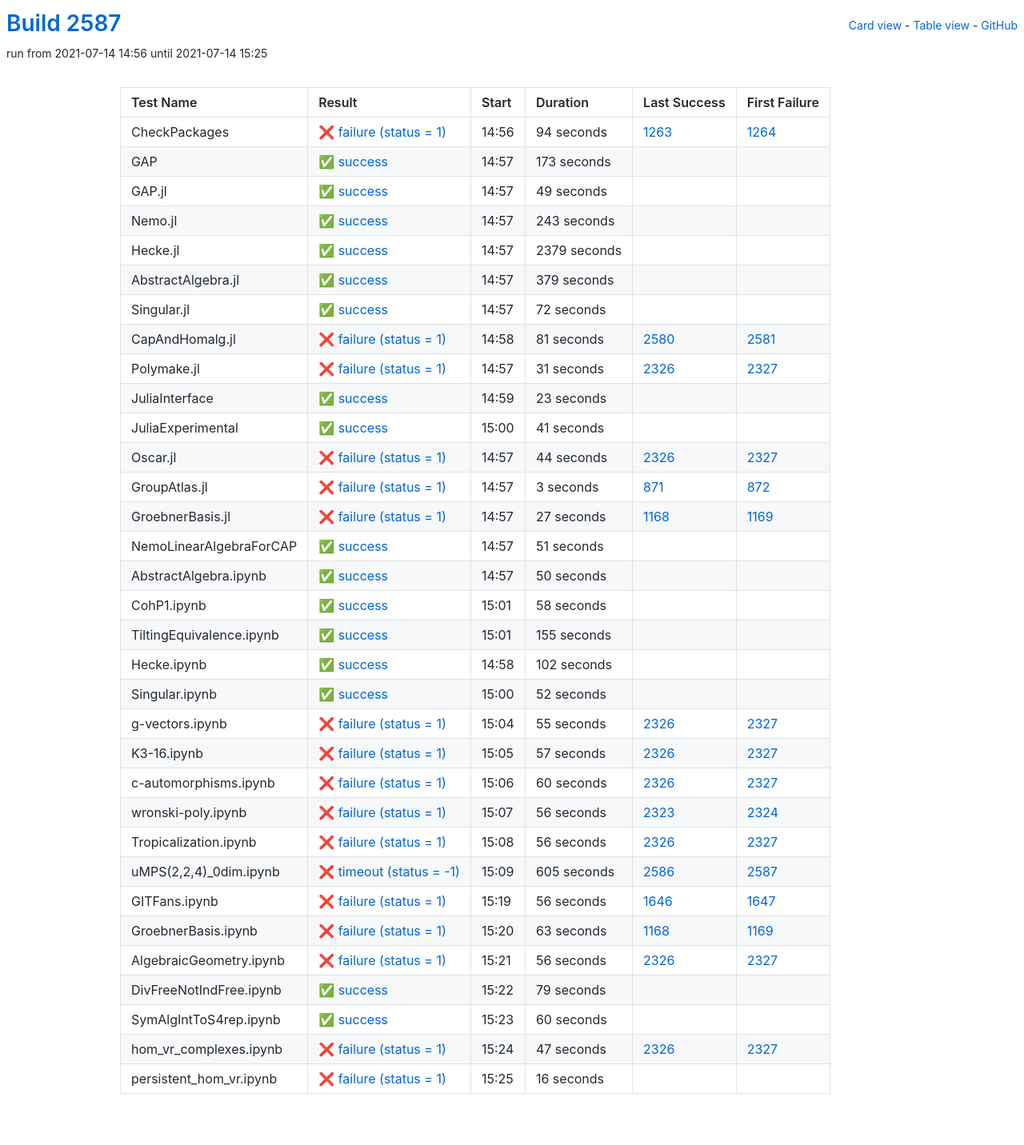
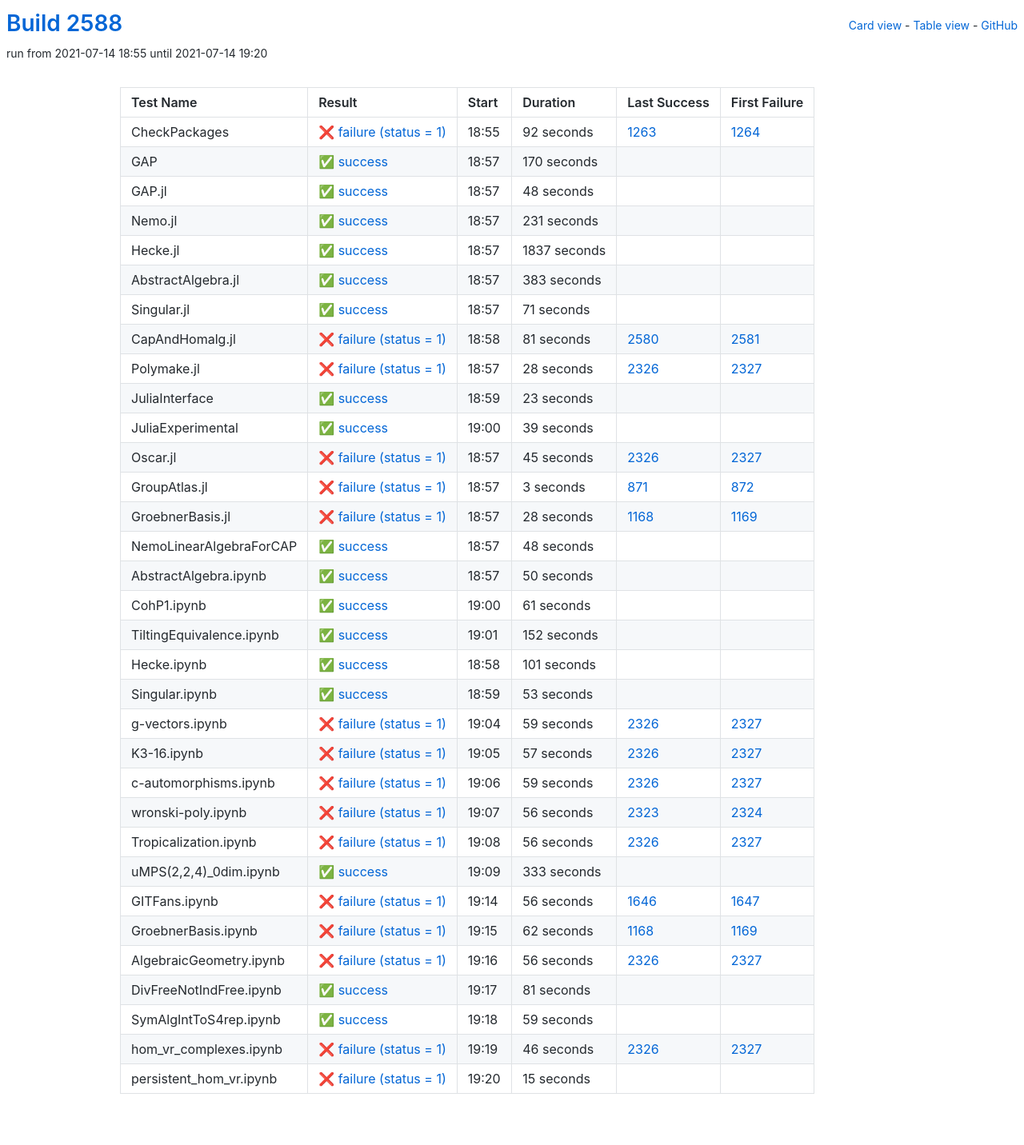
Before and after one commit to oscar-system/oscar-ci-status-stable, a Jekyll site: the page built from table.html, in a window 1280 px wide. Shown: the whole page at 80% size. Built offline with Jekyll 4.4.1, drawn with Linux system fonts in a browser that asks for light colours.

Commit message:
Build #2588

```diff
--- a/_data/ci.yml
+++ b/_data/ci.yml
@@ -1,6 +1,6 @@
 ---
-build: 2587
-build_url: https://oscarci.mathematik.uni-kl.de/job/oscar-stable/2587/
+build: 2588
+build_url: https://oscarci.mathematik.uni-kl.de/job/oscar-stable/2588/
 job: oscar-stable
 organization: oscar-system
 repo: oscar-ci-status-stable
@@ -8,92 +8,92 @@ repourl: https://github.com/oscar-system/oscar-ci-status-stable
 tests:
 - name: CheckPackages
   id: checkpackages
-  log: https://oscarci.mathematik.uni-kl.de/job/oscar-stable/2587/artifact/logs/build-2587/CheckPackages.log
-  start: 2021-07-14 14:56
+  log: https://oscarci.mathematik.uni-kl.de/job/oscar-stable/2588/artifact/logs/build-2588/CheckPackages.log
+  start: 2021-07-14 18:55
   success: false
   exitcode: 1
   status: failure
-  duration: 94
+  duration: 92
   last_success: 1263
   last_success_url: https://oscarci.mathematik.uni-kl.de/job/oscar-stable/1263/
   first_failure: 1264
   first_failure_url: https://oscarci.mathematik.uni-kl.de/job/oscar-stable/1264/
 - name: GAP
   id: gap
-  log: https://oscarci.mathematik.uni-kl.de/job/oscar-stable/2587/artifact/logs/build-2587/GAP.log
-  start: 2021-07-14 14:57
+  log: https://oscarci.mathematik.uni-kl.de/job/oscar-stable/2588/artifact/logs/build-2588/GAP.log
+  start: 2021-07-14 18:57
   success: true
   exitcode: 0
   status: success
-  duration: 173
+  duration: 170
   last_success: false
   last_success_url:
   first_failure: false
   first_failure_url:
 - name: GAP.jl
   id: gap-jl
-  log: https://oscarci.mathematik.uni-kl.de/job/oscar-stable/2587/artifact/logs/build-2587/GAP.jl.log
-  start: 2021-07-14 14:57
+  log: https://oscarci.mathematik.uni-kl.de/job/oscar-stable/2588/artifact/logs/build-2588/GAP.jl.log
+  start: 2021-07-14 18:57
   success: true
   exitcode: 0
   status: success
-  duration: 49
+  duration: 48
   last_success: false
   last_success_url:
   first_failure: false
   first_failure_url:
 - name: Nemo.jl
   id: nemo-jl
-  log: https://oscarci.mathematik.uni-kl.de/job/oscar-stable/2587/artifact/logs/build-2587/Nemo.jl.log
-  start: 2021-07-14 14:57
+  log: https://oscarci.mathematik.uni-kl.de/job/oscar-stable/2588/artifact/logs/build-2588/Nemo.jl.log
+  start: 2021-07-14 18:57
   success: true
   exitcode: 0
   status: success
-  duration: 243
+  duration: 231
   last_success: false
   last_success_url:
   first_failure: false
   first_failure_url:
 - name: Hecke.jl
   id: hecke-jl
-  log: https://oscarci.mathematik.uni-kl.de/job/oscar-stable/2587/artifact/logs/build-2587/Hecke.jl.log
-  start: 2021-07-14 14:57
+  log: https://oscarci.mathematik.uni-kl.de/job/oscar-stable/2588/artifact/logs/build-2588/Hecke.jl.log
+  start: 2021-07-14 18:57
   success: true
   exitcode: 0
   status: success
-  duration: 2379
+  duration: 1837
   last_success: false
   last_success_url:
   first_failure: false
   first_failure_url:
 - name: AbstractAlgebra.jl
   id: abstractalgebra-jl
-  log: https://oscarci.mathematik.uni-kl.de/job/oscar-stable/2587/artifact/logs/build-2587/AbstractAlgebra.jl.log
-  start: 2021-07-14 14:57
+  log: https://oscarci.mathematik.uni-kl.de/job/oscar-stable/2588/artifact/logs/build-2588/AbstractAlgebra.jl.log
+  start: 2021-07-14 18:57
   success: true
   exitcode: 0
   status: success
-  duration: 379
+  duration: 383
   last_success: false
   last_success_url:
   first_failure: false
   first_failure_url:
 - name: Singular.jl
   id: singular-jl
-  log: https://oscarci.mathematik.uni-kl.de/job/oscar-stable/2587/artifact/logs/build-2587/Singular.jl.log
-  start: 2021-07-14 14:57
+  log: https://oscarci.mathematik.uni-kl.de/job/oscar-stable/2588/artifact/logs/build-2588/Singular.jl.log
+  start: 2021-07-14 18:57
   success: true
   exitcode: 0
   status: success
-  duration: 72
+  duration: 71
   last_success: false
   last_success_url:
   first_failure: false
   first_failure_url:
 - name: CapAndHomalg.jl
   id: capandhomalg-jl
-  log: https://oscarci.mathematik.uni-kl.de/job/oscar-stable/2587/artifact/logs/build-2587/CapAndHomalg.jl.log
-  start: 2021-07-14 14:58
+  log: https://oscarci.mathematik.uni-kl.de/job/oscar-stable/2588/artifact/logs/build-2588/CapAndHomalg.jl.log
+  start: 2021-07-14 18:58
   success: false
   exitcode: 1
   status: failure
@@ -104,20 +104,20 @@ tests:
   first_failure_url: https://oscarci.mathematik.uni-kl.de/job/oscar-stable/2581/
 - name: Polymake.jl
   id: polymake-jl
-  log: https://oscarci.mathematik.uni-kl.de/job/oscar-stable/2587/artifact/logs/build-2587/Polymake.jl.log
-  start: 2021-07-14 14:57
+  log: https://oscarci.mathematik.uni-kl.de/job/oscar-stable/2588/artifact/logs/build-2588/Polymake.jl.log
+  start: 2021-07-14 18:57
   success: false
   exitcode: 1
   status: failure
-  duration: 31
+  duration: 28
   last_success: 2326
   last_success_url: https://oscarci.mathematik.uni-kl.de/job/oscar-stable/2326/
   first_failure: 2327
   first_failure_url: https://oscarci.mathematik.uni-kl.de/job/oscar-stable/2327/
 - name: JuliaInterface
   id: juliainterface
-  log: https://oscarci.mathematik.uni-kl.de/job/oscar-stable/2587/artifact/logs/build-2587/JuliaInterface.log
-  start: 2021-07-14 14:59
+  log: https://oscarci.mathematik.uni-kl.de/job/oscar-stable/2588/artifact/logs/build-2588/JuliaInterface.log
+  start: 2021-07-14 18:59
   success: true
   exitcode: 0
   status: success
@@ -128,32 +128,32 @@ tests:
   first_failure_url:
 - name: JuliaExperimental
   id: juliaexperimental
-  log: https://oscarci.mathematik.uni-kl.de/job/oscar-stable/2587/artifact/logs/build-2587/JuliaExperimental.log
-  start: 2021-07-14 15:00
+  log: https://oscarci.mathematik.uni-kl.de/job/oscar-stable/2588/artifact/logs/build-2588/JuliaExperimental.log
+  start: 2021-07-14 19:00
   success: true
   exitcode: 0
   status: success
-  duration: 41
+  duration: 39
   last_success: false
   last_success_url:
   first_failure: false
   first_failure_url:
 - name: Oscar.jl
   id: oscar-jl
-  log: https://oscarci.mathematik.uni-kl.de/job/oscar-stable/2587/artifact/logs/build-2587/Oscar.jl.log
-  start: 2021-07-14 14:57
+  log: https://oscarci.mathematik.uni-kl.de/job/oscar-stable/2588/artifact/logs/build-2588/Oscar.jl.log
+  start: 2021-07-14 18:57
   success: false
   exitcode: 1
   status: failure
-  duration: 44
+  duration: 45
   last_success: 2326
   last_success_url: https://oscarci.mathematik.uni-kl.de/job/oscar-stable/2326/
   first_failure: 2327
   first_failure_url: https://oscarci.mathematik.uni-kl.de/job/oscar-stable/2327/
 - name: GroupAtlas.jl
   id: groupatlas-jl
-  log: https://oscarci.mathematik.uni-kl.de/job/oscar-stable/2587/artifact/logs/build-2587/GroupAtlas.jl.log
-  start: 2021-07-14 14:57
+  log: https://oscarci.mathematik.uni-kl.de/job/oscar-stable/2588/artifact/logs/build-2588/GroupAtlas.jl.log
+  start: 2021-07-14 18:57
   success: false
   exitcode: 1
   status: failure
@@ -164,32 +164,32 @@ tests:
   first_failure_url: https://oscarci.mathematik.uni-kl.de/job/oscar-stable/872/
 - name: GroebnerBasis.jl
   id: groebnerbasis-jl
-  log: https://oscarci.mathematik.uni-kl.de/job/oscar-stable/2587/artifact/logs/build-2587/GroebnerBasis.jl.log
-  start: 2021-07-14 14:57
+  log: https://oscarci.mathematik.uni-kl.de/job/oscar-stable/2588/artifact/logs/build-2588/GroebnerBasis.jl.log
+  start: 2021-07-14 18:57
   success: false
   exitcode: 1
   status: failure
-  duration: 27
+  duration: 28
   last_success: 1168
   last_success_url: https://oscarci.mathematik.uni-kl.de/job/oscar-stable/1168/
   first_failure: 1169
   first_failure_url: https://oscarci.mathematik.uni-kl.de/job/oscar-stable/1169/
 - name: NemoLinearAlgebraForCAP
   id: nemolinearalgebraforcap
-  log: https://oscarci.mathematik.uni-kl.de/job/oscar-stable/2587/artifact/logs/build-2587/NemoLinearAlgebraForCAP.log
-  start: 2021-07-14 14:57
+  log: https://oscarci.mathematik.uni-kl.de/job/oscar-stable/2588/artifact/logs/build-2588/NemoLinearAlgebraForCAP.log
+  start: 2021-07-14 18:57
   success: true
   exitcode: 0
   status: success
-  duration: 51
+  duration: 48
   last_success: false
   last_success_url:
   first_failure: false
   first_failure_url:
 - name: AbstractAlgebra.ipynb
   id: abstractalgebra-ipynb
-  log: https://oscarci.mathematik.uni-kl.de/job/oscar-stable/2587/artifact/logs/build-2587/AbstractAlgebra.ipynb.log
-  start: 2021-07-14 14:57
+  log: https://oscarci.mathematik.uni-kl.de/job/oscar-stable/2588/artifact/logs/build-2588/AbstractAlgebra.ipynb.log
+  start: 2021-07-14 18:57
   success: true
   exitcode: 0
   status: success
@@ -200,68 +200,68 @@ tests:
   first_failure_url:
 - name: CohP1.ipynb
   id: cohp1-ipynb
-  log: https://oscarci.mathematik.uni-kl.de/job/oscar-stable/2587/artifact/logs/build-2587/CohP1.ipynb.log
-  start: 2021-07-14 15:01
+  log: https://oscarci.mathematik.uni-kl.de/job/oscar-stable/2588/artifact/logs/build-2588/CohP1.ipynb.log
+  start: 2021-07-14 19:00
   success: true
   exitcode: 0
   status: success
-  duration: 58
+  duration: 61
   last_success: false
   last_success_url:
   first_failure: false
   first_failure_url:
 - name: TiltingEquivalence.ipynb
   id: tiltingequivalence-ipynb
-  log: https://oscarci.mathematik.uni-kl.de/job/oscar-stable/2587/artifact/logs/build-2587/TiltingEquivalence.ipynb.log
-  start: 2021-07-14 15:01
+  log: https://oscarci.mathematik.uni-kl.de/job/oscar-stable/2588/artifact/logs/build-2588/TiltingEquivalence.ipynb.log
+  start: 2021-07-14 19:01
   success: true
   exitcode: 0
   status: success
-  duration: 155
+  duration: 152
   last_success: false
   last_success_url:
   first_failure: false
   first_failure_url:
 - name: Hecke.ipynb
   id: hecke-ipynb
-  log: https://oscarci.mathematik.uni-kl.de/job/oscar-stable/2587/artifact/logs/build-2587/Hecke.ipynb.log
-  start: 2021-07-14 14:58
+  log: https://oscarci.mathematik.uni-kl.de/job/oscar-stable/2588/artifact/logs/build-2588/Hecke.ipynb.log
+  start: 2021-07-14 18:58
   success: true
   exitcode: 0
   status: success
-  duration: 102
+  duration: 101
   last_success: false
   last_success_url:
   first_failure: false
   first_failure_url:
 - name: Singular.ipynb
   id: singular-ipynb
-  log: https://oscarci.mathematik.uni-kl.de/job/oscar-stable/2587/artifact/logs/build-2587/Singular.ipynb.log
-  start: 2021-07-14 15:00
+  log: https://oscarci.mathematik.uni-kl.de/job/oscar-stable/2588/artifact/logs/build-2588/Singular.ipynb.log
+  start: 2021-07-14 18:59
   success: true
   exitcode: 0
   status: success
-  duration: 52
+  duration: 53
   last_success: false
   last_success_url:
   first_failure: false
   first_failure_url:
 - name: g-vectors.ipynb
   id: g-vectors-ipynb
-  log: https://oscarci.mathematik.uni-kl.de/job/oscar-stable/2587/artifact/logs/build-2587/g-vectors.ipynb.log
-  start: 2021-07-14 15:04
+  log: https://oscarci.mathematik.uni-kl.de/job/oscar-stable/2588/artifact/logs/build-2588/g-vectors.ipynb.log
+  start: 2021-07-14 19:04
   success: false
   exitcode: 1
   status: failure
-  duration: 55
+  duration: 59
   last_success: 2326
   last_success_url: https://oscarci.mathematik.uni-kl.de/job/oscar-stable/2326/
   first_failure: 2327
   first_failure_url: https://oscarci.mathematik.uni-kl.de/job/oscar-stable/2327/
 - name: K3-16.ipynb
   id: k3-16-ipynb
-  log: https://oscarci.mathematik.uni-kl.de/job/oscar-stable/2587/artifact/logs/build-2587/K3-16.ipynb.log
-  start: 2021-07-14 15:05
+  log: https://oscarci.mathematik.uni-kl.de/job/oscar-stable/2588/artifact/logs/build-2588/K3-16.ipynb.log
+  start: 2021-07-14 19:05
   success: false
   exitcode: 1
   status: failure
@@ -272,20 +272,20 @@ tests:
   first_failure_url: https://oscarci.mathematik.uni-kl.de/job/oscar-stable/2327/
 - name: c-automorphisms.ipynb
   id: c-automorphisms-ipynb
-  log: https://oscarci.mathematik.uni-kl.de/job/oscar-stable/2587/artifact/logs/build-2587/c-automorphisms.ipynb.log
-  start: 2021-07-14 15:06
+  log: https://oscarci.mathematik.uni-kl.de/job/oscar-stable/2588/artifact/logs/build-2588/c-automorphisms.ipynb.log
+  start: 2021-07-14 19:06
   success: false
   exitcode: 1
   status: failure
-  duration: 60
+  duration: 59
   last_success: 2326
   last_success_url: https://oscarci.mathematik.uni-kl.de/job/oscar-stable/2326/
   first_failure: 2327
   first_failure_url: https://oscarci.mathematik.uni-kl.de/job/oscar-stable/2327/
 - name: wronski-poly.ipynb
   id: wronski-poly-ipynb
-  log: https://oscarci.mathematik.uni-kl.de/job/oscar-stable/2587/artifact/logs/build-2587/wronski-poly.ipynb.log
-  start: 2021-07-14 15:07
+  log: https://oscarci.mathematik.uni-kl.de/job/oscar-stable/2588/artifact/logs/build-2588/wronski-poly.ipynb.log
+  start: 2021-07-14 19:07
   success: false
   exitcode: 1
   status: failure
@@ -296,8 +296,8 @@ tests:
   first_failure_url: https://oscarci.mathematik.uni-kl.de/job/oscar-stable/2324/
 - name: Tropicalization.ipynb
   id: tropicalization-ipynb
-  log: https://oscarci.mathematik.uni-kl.de/job/oscar-stable/2587/artifact/logs/build-2587/Tropicalization.ipynb.log
-  start: 2021-07-14 15:08
+  log: https://oscarci.mathematik.uni-kl.de/job/oscar-stable/2588/artifact/logs/build-2588/Tropicalization.ipynb.log
+  start: 2021-07-14 19:08
   success: false
   exitcode: 1
   status: failure
@@ -308,20 +308,20 @@ tests:
   first_failure_url: https://oscarci.mathematik.uni-kl.de/job/oscar-stable/2327/
 - name: uMPS(2,2,4)_0dim.ipynb
   id: umps-2-2-4-0dim-ipynb
-  log: https://oscarci.mathematik.uni-kl.de/job/oscar-stable/2587/artifact/logs/build-2587/uMPS-2-2-4-_0dim.ipynb.log
-  start: 2021-07-14 15:09
-  success: false
-  exitcode: -1
-  status: timeout
-  duration: 605
-  last_success: 2586
-  last_success_url: https://oscarci.mathematik.uni-kl.de/job/oscar-stable/2586/
-  first_failure: 2587
-  first_failure_url: https://oscarci.mathematik.uni-kl.de/job/oscar-stable/2587/
+  log: https://oscarci.mathematik.uni-kl.de/job/oscar-stable/2588/artifact/logs/build-2588/uMPS-2-2-4-_0dim.ipynb.log
+  start: 2021-07-14 19:09
+  success: true
+  exitcode: 0
+  status: success
+  duration: 333
+  last_success: false
+  last_success_url:
+  first_failure: false
+  first_failure_url:
 - name: GITFans.ipynb
   id: gitfans-ipynb
-  log: https://oscarci.mathematik.uni-kl.de/job/oscar-stable/2587/artifact/logs/build-2587/GITFans.ipynb.log
-  start: 2021-07-14 15:19
+  log: https://oscarci.mathematik.uni-kl.de/job/oscar-stable/2588/artifact/logs/build-2588/GITFans.ipynb.log
+  start: 2021-07-14 19:14
   success: false
   exitcode: 1
   status: failure
@@ -332,20 +332,20 @@ tests:
   first_failure_url: https://oscarci.mathematik.uni-kl.de/job/oscar-stable/1647/
 - name: GroebnerBasis.ipynb
   id: groebnerbasis-ipynb
-  log: https://oscarci.mathematik.uni-kl.de/job/oscar-stable/2587/artifact/logs/build-2587/GroebnerBasis.ipynb.log
-  start: 2021-07-14 15:20
+  log: https://oscarci.mathematik.uni-kl.de/job/oscar-stable/2588/artifact/logs/build-2588/GroebnerBasis.ipynb.log
+  start: 2021-07-14 19:15
   success: false
   exitcode: 1
   status: failure
-  duration: 63
+  duration: 62
   last_success: 1168
   last_success_url: https://oscarci.mathematik.uni-kl.de/job/oscar-stable/1168/
   first_failure: 1169
   first_failure_url: https://oscarci.mathematik.uni-kl.de/job/oscar-stable/1169/
 - name: AlgebraicGeometry.ipynb
   id: algebraicgeometry-ipynb
-  log: https://oscarci.mathematik.uni-kl.de/job/oscar-stable/2587/artifact/logs/build-2587/AlgebraicGeometry.ipynb.log
-  start: 2021-07-14 15:21
+  log: https://oscarci.mathematik.uni-kl.de/job/oscar-stable/2588/artifact/logs/build-2588/AlgebraicGeometry.ipynb.log
+  start: 2021-07-14 19:16
   success: false
   exitcode: 1
   status: failure
@@ -356,48 +356,48 @@ tests:
   first_failure_url: https://oscarci.mathematik.uni-kl.de/job/oscar-stable/2327/
 - name: DivFreeNotIndFree.ipynb
   id: divfreenotindfree-ipynb
-  log: https://oscarci.mathematik.uni-kl.de/job/oscar-stable/2587/artifact/logs/build-2587/DivFreeNotIndFree.ipynb.log
-  start: 2021-07-14 15:22
+  log: https://oscarci.mathematik.uni-kl.de/job/oscar-stable/2588/artifact/logs/build-2588/DivFreeNotIndFree.ipynb.log
+  start: 2021-07-14 19:17
   success: true
   exitcode: 0
   status: success
-  duration: 79
+  duration: 81
   last_success: false
   last_success_url:
   first_failure: false
   first_failure_url:
 - name: SymAlgIntToS4rep.ipynb
   id: symalginttos4rep-ipynb
-  log: https://oscarci.mathematik.uni-kl.de/job/oscar-stable/2587/artifact/logs/build-2587/SymAlgIntToS4rep.ipynb.log
-  start: 2021-07-14 15:23
+  log: https://oscarci.mathematik.uni-kl.de/job/oscar-stable/2588/artifact/logs/build-2588/SymAlgIntToS4rep.ipynb.log
+  start: 2021-07-14 19:18
   success: true
   exitcode: 0
   status: success
-  duration: 60
+  duration: 59
   last_success: false
   last_success_url:
   first_failure: false
   first_failure_url:
 - name: hom_vr_complexes.ipynb
   id: hom-vr-complexes-ipynb
-  log: https://oscarci.mathematik.uni-kl.de/job/oscar-stable/2587/artifact/logs/build-2587/hom_vr_complexes.ipynb.log
-  start: 2021-07-14 15:24
+  log: https://oscarci.mathematik.uni-kl.de/job/oscar-stable/2588/artifact/logs/build-2588/hom_vr_complexes.ipynb.log
+  start: 2021-07-14 19:19
   success: false
   exitcode: 1
   status: failure
-  duration: 47
+  duration: 46
   last_success: 2326
   last_success_url: https://oscarci.mathematik.uni-kl.de/job/oscar-stable/2326/
   first_failure: 2327
   first_failure_url: https://oscarci.mathematik.uni-kl.de/job/oscar-stable/2327/
 - name: persistent_hom_vr.ipynb
   id: persistent-hom-vr-ipynb
-  log: https://oscarci.mathematik.uni-kl.de/job/oscar-stable/2587/artifact/logs/build-2587/persistent_hom_vr.ipynb.log
-  start: 2021-07-14 15:25
+  log: https://oscarci.mathematik.uni-kl.de/job/oscar-stable/2588/artifact/logs/build-2588/persistent_hom_vr.ipynb.log
+  start: 2021-07-14 19:20
   success: false
   exitcode: 1
   status: failure
-  duration: 16
+  duration: 15
   last_success: false
   last_success_url:
   first_failure: false
```
Also changed, not shown: README.md.
